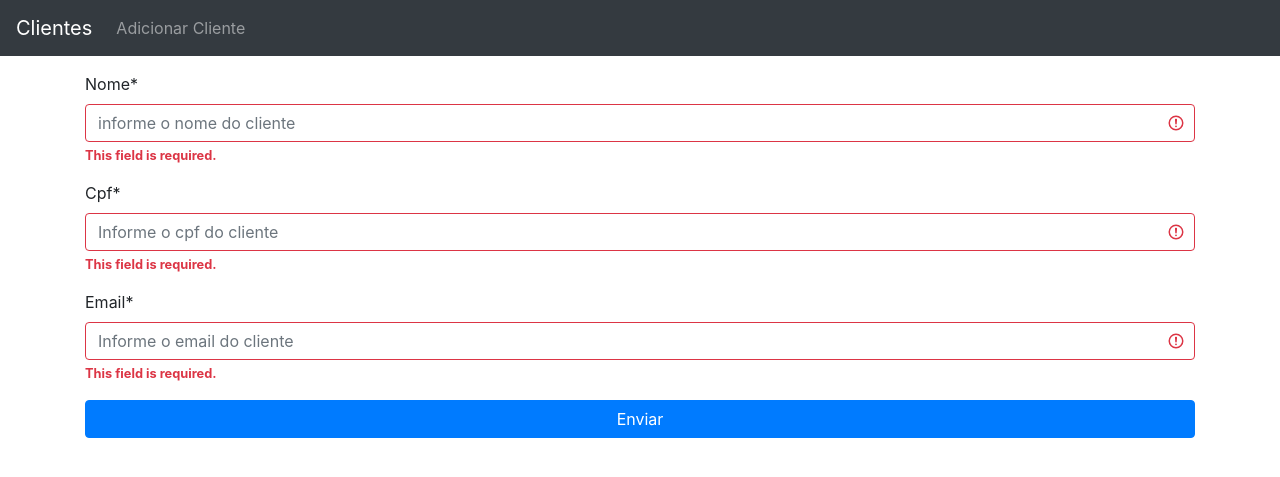
After one commit to CleitonSilvaT/CrudDjango, a Django app: page /adicionar_clientes/ in a window 1280 px wide. The commit adds this page. Shown: the top 477 px of the page. Run offline with Django 3.2, Linux system fonts and the light colour scheme; some libraries are stand-ins or nearby versions.

Commit message:
Criada view adiionar clientes. Close #8

```diff
--- /dev/null
+++ b/clientes/forms.py
@@ -0,0 +1,12 @@
+from django import forms
+from .models import Cliente
+
+class ClienteForm(forms.ModelForm):
+    class Meta:
+        model = Cliente
+        fields = ['nome', 'cpf', 'email']
+        widgets = {
+            'nome': forms.TextInput(attrs={'placeholder':'informe o nome do cliente'}),
+            'cpf': forms.TextInput(attrs={'placeholder':'Informe o cpf do cliente'}),
+            'email': forms.TextInput(attrs={'placeholder':'Informe o email do cliente'})
+        }
--- a/clientes/urls.py
+++ b/clientes/urls.py
@@ -1,6 +1,8 @@
 from django.urls import path
 from .views import listar_clientes
+from .views import adicionar_clientes
 
 urlpatterns = [
     path('', listar_clientes, name='listar_clientes'),
+    path('adicionar_clientes/', adicionar_clientes, name='adicionar_clientes')
 ]
--- a/clientes/views.py
+++ b/clientes/views.py
@@ -1,7 +1,8 @@
-from django.shortcuts import render
+from django.shortcuts import render, redirect
 from django.core.paginator import Paginator
 from django.db.models import Q
 from .models import Cliente
+from .forms import ClienteForm
 
 # Create your views here.
 
@@ -21,3 +22,14 @@ def listar_clientes(request):
     clientes = paginator.get_page(page)
 
     return render(request, 'clientes/listar_clientes.html', {'clientes':clientes})
+
+def adicionar_clientes(request):
+    form = ClienteForm(request.POST)
+
+    if form.is_valid():
+        obj = form.save()
+        obj.save()
+        form = ClienteForm()
+        return redirect('listar_clientes')
+
+    return render(request, 'clientes/adicionar_clientes.html', {'form':form})
--- a/crud_clientes/settings.py
+++ b/crud_clientes/settings.py
@@ -40,6 +40,7 @@ INSTALLED_APPS = [
     'django.contrib.messages',
     'django.contrib.staticfiles',
     'clientes',
+    'crispy_forms',
 ]
 
 MIDDLEWARE = [
@@ -125,3 +126,5 @@ STATIC_URL = '/static/'
 STATICFILES_DIRS = (
     STATIC_DIR,
 )
+
+CRISPY_TEMPLATE_PACK = 'bootstrap4'
--- a/requirements.txt
+++ b/requirements.txt
@@ -1,4 +1,5 @@
 asgiref==3.2.10
 Django==3.1.1
+django-crispy-forms==1.9.2
 pytz==2020.1
 sqlparse==0.3.1
--- a/templates/base.html
+++ b/templates/base.html
@@ -13,7 +13,15 @@
 <body>
     <nav class="navbar navbar-expand-sm navbar-dark bg-dark mb-3">
         <a class="navbar-brand" href="{% url 'listar_clientes' %}">Clientes</a>
+
+
+        <ul class="navbar-nav">
+            <li class="nav-item">
+                <a class="nav-link" href="{% url 'adicionar_clientes' %}">Adicionar Cliente</a>
+            </li>
+        </ul>
     </nav>
+
 
     {% block content %}
 
--- /dev/null
+++ b/templates/clientes/adicionar_clientes.html
@@ -0,0 +1,11 @@
+{% extends 'base.html' %}
+{% load crispy_forms_tags %}
+
+{% block content %}
+    <div class="container">
+        <form action="" method="post"> {% csrf_token %}
+            {{ form | crispy }}
+            <input type="submit" class="btn btn-block btn-primary" value="Enviar">
+        </form>
+    </div>
+{% endblock content %}
```
